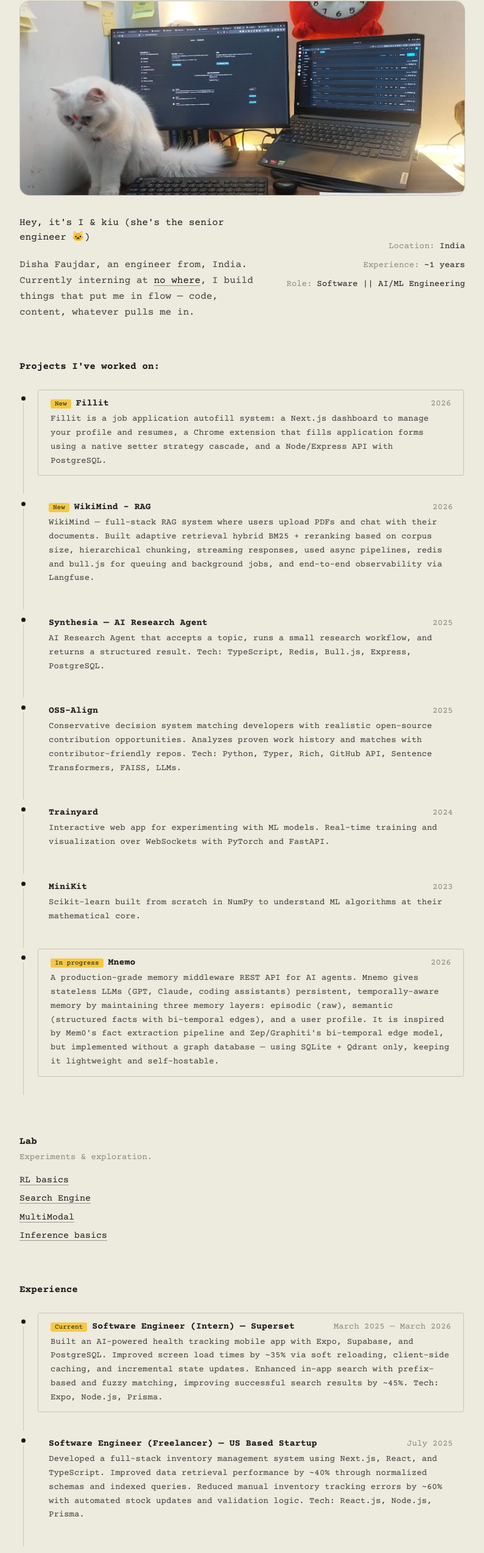
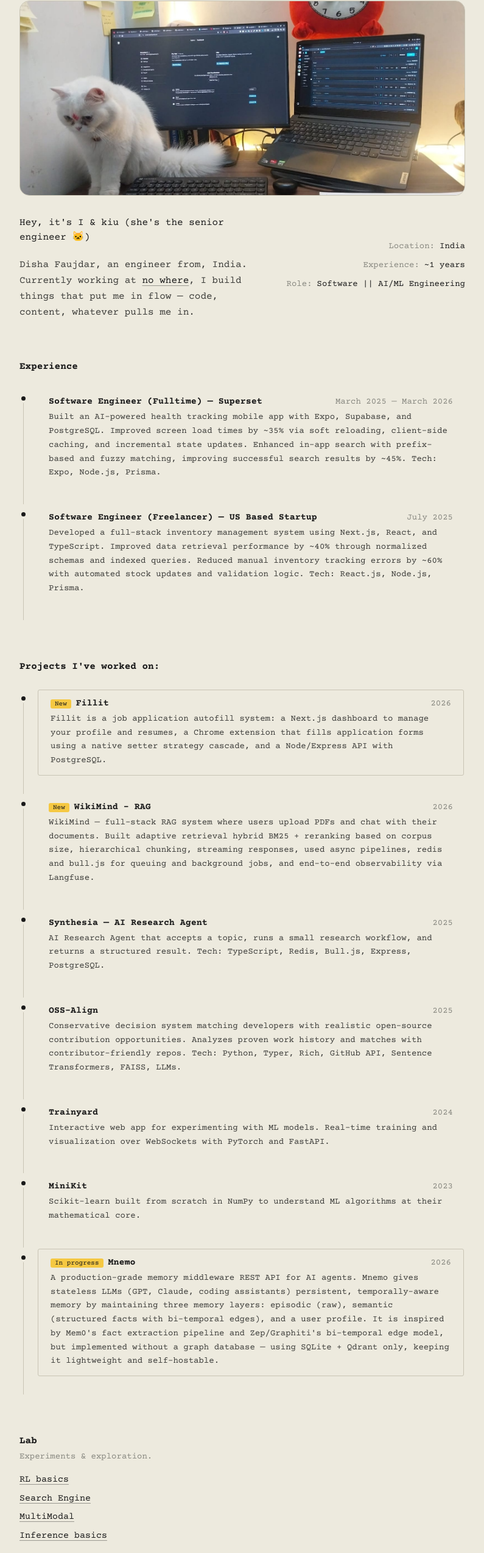
Before and after one commit to dishafaujdar/dp, a Next.js app: page / in a window 1280 px wide. Shown: the part 183-2730 px from the top of the page at 61% size, without its empty margins (242-1037 px from the left). Built offline with nearby package versions, Linux system fonts and the light colour scheme.

Commit message:
rm marlo

```diff
--- a/src/app/page.tsx
+++ b/src/app/page.tsx
@@ -14,9 +14,9 @@ export default function Home() {
       </h1>
       <Nav />
       <Hero />
+      <Experience />
       <Projects />
       <Lab />
-      <Experience />
       <Skills />
       <Contact />
       <footer className="font-mono text-ink text-base border-t border-divider pt-6 pb-10">
--- a/src/components/Contact.tsx
+++ b/src/components/Contact.tsx
@@ -4,7 +4,7 @@ const handles = [
   { label: 'LinkedIn', href: 'https://www.linkedin.com/in/dishafaujdar/' },
   { label: 'YouTube', href: 'https://www.youtube.com/@watchmeEngineering' },
   { label: 'Fiverr', href: 'https://www.fiverr.com/s/qD1G97p' },
-  { label: 'Resume', href: 'https://drive.google.com/file/d/18jmowsKQtKRCWkHdqF0g0Wd6NbuuoaBb/view?usp=sharing' },
+  { label: 'Resume', href: 'https://drive.google.com/file/d/185rWEaem98bpIuL9W5LJw2Sx3ER0Bfgb/view?usp=share_link' },
 ]
 
 export function Contact() {
--- a/src/components/Experience.tsx
+++ b/src/components/Experience.tsx
@@ -2,12 +2,11 @@ import { TimelineEntry } from './ui/TimelineEntry'
 
 const experience = [
   {
-    title: 'Software Engineer (Intern) — Superset',
+    title: 'Software Engineer (Fulltime) — Superset',
     date: 'March 2025 — March 2026',
     description:
       'Built an AI-powered health tracking mobile app with Expo, Supabase, and PostgreSQL. Improved screen load times by ~35% via soft reloading, client-side caching, and incremental state updates. Enhanced in-app search with prefix-based and fuzzy matching, improving successful search results by ~45%. Tech: Expo, Node.js, Prisma.',
-    badge: 'Current',
-    boxed: true,
+    boxed: false,
     href: 'https://linkedin.com/company/superset-hq',
   },
   {
@@ -15,13 +14,6 @@ const experience = [
     date: 'July 2025',
     description:
       'Developed a full-stack inventory management system using Next.js, React, and TypeScript. Improved data retrieval performance by ~40% through normalized schemas and indexed queries. Reduced manual inventory tracking errors by ~60% with automated stock updates and validation logic. Tech: React.js, Node.js, Prisma.',
-    boxed: false,
-  },
-  {
-    title: 'AI Engineer (Intern) — Marshmallo AI',
-    date: 'July 2025 — Aug 2025',
-    description:
-      'Implemented continual learning pipelines that reduced model performance degradation. Built simulation environments to run 100+ experiment iterations/day, accelerating model evaluation cycles. Tech: Python.',
     boxed: false,
   },
 ]
--- a/src/components/Hero.tsx
+++ b/src/components/Hero.tsx
@@ -28,9 +28,9 @@ export function Hero() {
 
           <p className="font-mono text-ink-desc text-base leading-relaxed max-w-[55ch]">
             Disha Faujdar, an engineer from, India.
-            Currently interning at{' '}
+            Currently working at{' '}
             <a
-              href="https://www.funnyshortjokes.com"
+              href="https://github.com/dishafaujdar"
               target="_blank"
               rel="noreferrer"
               className="text-ink underline underline-offset-4 decoration-black/35"
```
